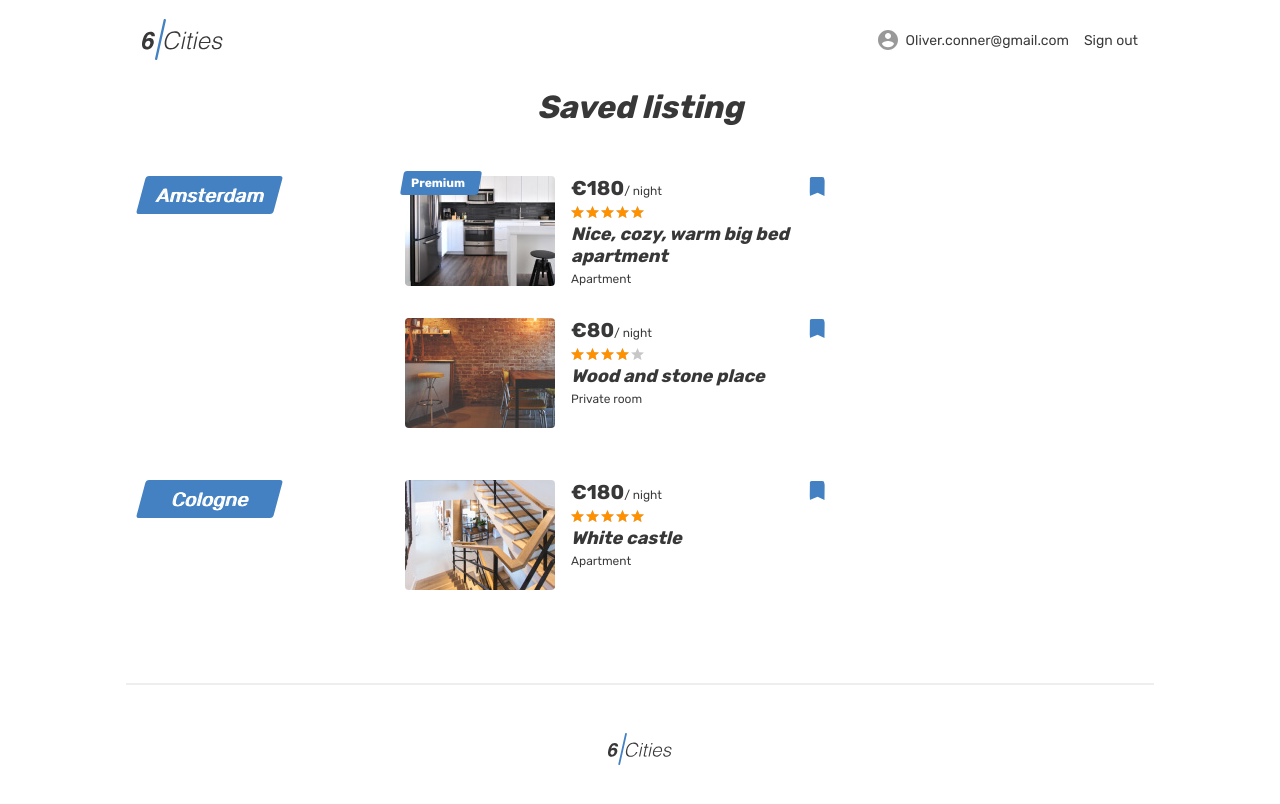
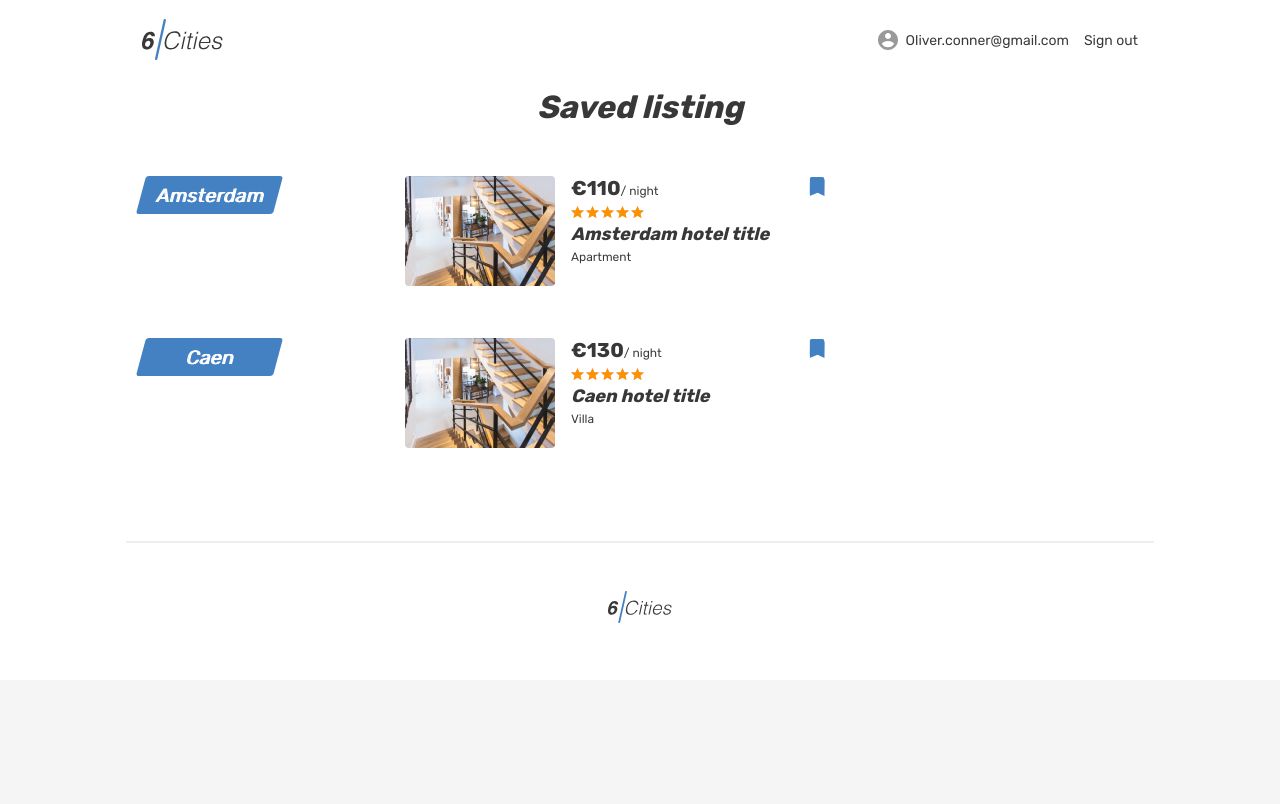
Before and after one commit to RomanBass/1430065-six-cities-9, a React (Create React App) app in the folder project/: page /favorites in a window 1280 px wide. Shown: the top 804 px of the page. Built offline with nearby package versions, Linux system fonts and the light colour scheme.

Commit message:
realizes favorites rendering

```diff
--- a/project/src/components/favorites/favorites.tsx
+++ b/project/src/components/favorites/favorites.tsx
@@ -1,4 +1,53 @@
+import { offers } from '../../mocks/offers';
+
 function Favorites(): JSX.Element {
+
+  const renderFavoriteCards = offers.filter((offer) => offer.isFavorite === true)
+    .map((offer) =>
+      (
+        <li key={offer.id} className="favorites__locations-items">
+          <div className="favorites__locations locations locations--current">
+            <div className="locations__item">
+              <a className="locations__item-link" href="/">
+                <span>{offer.city.name}</span>
+              </a>
+            </div>
+          </div>
+          <div className="favorites__places">
+            <article className="favorites__card place-card">
+              <div className="favorites__image-wrapper place-card__image-wrapper">
+                <a href="/">
+                  <img className="place-card__image" src="img/apartment-small-04.jpg" width="150" height="110" alt="Place" />
+                </a>
+              </div>
+              <div className="favorites__card-info place-card__info">
+                <div className="place-card__price-wrapper">
+                  <div className="place-card__price">
+                    <b className="place-card__price-value">&euro;{offer.price}</b>
+                    <span className="place-card__price-text">&#47;&nbsp;night</span>
+                  </div>
+                  <button className="place-card__bookmark-button place-card__bookmark-button--active button" type="button">
+                    <svg className="place-card__bookmark-icon" width="18" height="19">
+                      <use xlinkHref="#icon-bookmark"></use>
+                    </svg>
+                    <span className="visually-hidden">In bookmarks</span>
+                  </button>
+                </div>
+                <div className="place-card__rating rating">
+                  <div className="place-card__stars rating__stars">
+                    <span style={{ width: '100%' }}></span>
+                    <span className="visually-hidden">{offer.rating}</span>
+                  </div>
+                </div>
+                <h2 className="place-card__name">
+                  <a href="/">{offer.title}</a>
+                </h2>
+                <p className="place-card__type">{offer.type}</p>
+              </div>
+            </article>
+          </div>
+        </li>
+      ));
   return (
     <div className="page">
       <header className="header">
@@ -28,137 +77,13 @@ function Favorites(): JSX.Element {
           </div>
         </div>
       </header>
-
       <main className="page__main page__main--favorites">
         <div className="page__favorites-container container">
           <section className="favorites">
             <h1 className="favorites__title">Saved listing</h1>
-
-
             <ul className="favorites__list">
-              <li className="favorites__locations-items">
-                <div className="favorites__locations locations locations--current">
-                  <div className="locations__item">
-                    <a className="locations__item-link" href="/">
-                      <span>Amsterdam</span>
-                    </a>
-                  </div>
-                </div>
-                <div className="favorites__places">
-                  <article className="favorites__card place-card">
-                    <div className="place-card__mark">
-                      <span>Premium</span>
-                    </div>
-                    <div className="favorites__image-wrapper place-card__image-wrapper">
-                      <a href="/">
-                        <img className="place-card__image" src="img/apartment-small-03.jpg" width="150" height="110" alt="Place" />
-                      </a>
-                    </div>
-                    <div className="favorites__card-info place-card__info">
-                      <div className="place-card__price-wrapper">
-                        <div className="place-card__price">
-                          <b className="place-card__price-value">&euro;180</b>
-                          <span className="place-card__price-text">&#47;&nbsp;night</span>
-                        </div>
-                        <button className="place-card__bookmark-button place-card__bookmark-button--active button" type="button">
-                          <svg className="place-card__bookmark-icon" width="18" height="19">
-                            <use xlinkHref="#icon-bookmark"></use>
-                          </svg>
-                          <span className="visually-hidden">In bookmarks</span>
-                        </button>
-                      </div>
-                      <div className="place-card__rating rating">
-                        <div className="place-card__stars rating__stars">
-                          <span style={{width: '100%'}}></span>
-                          <span className="visually-hidden">Rating</span>
-                        </div>
-                      </div>
-                      <h2 className="place-card__name">
-                        <a href="/">Nice, cozy, warm big bed apartment</a>
-                      </h2>
-                      <p className="place-card__type">Apartment</p>
-                    </div>
-                  </article>
-
-                  <article className="favorites__card place-card">
-                    <div className="favorites__image-wrapper place-card__image-wrapper">
-                      <a href="/">
-                        <img className="place-card__image" src="img/room-small.jpg" width="150" height="110" alt="Place" />
-                      </a>
-                    </div>
-                    <div className="favorites__card-info place-card__info">
-                      <div className="place-card__price-wrapper">
-                        <div className="place-card__price">
-                          <b className="place-card__price-value">&euro;80</b>
-                          <span className="place-card__price-text">&#47;&nbsp;night</span>
-                        </div>
-                        <button className="place-card__bookmark-button place-card__bookmark-button--active button" type="button">
-                          <svg className="place-card__bookmark-icon" width="18" height="19">
-                            <use xlinkHref="#icon-bookmark"></use>
-                          </svg>
-                          <span className="visually-hidden">In bookmarks</span>
-                        </button>
-                      </div>
-                      <div className="place-card__rating rating">
-                        <div className="place-card__stars rating__stars">
-                          <span style={{width: '80%'}}></span>
-                          <span className="visually-hidden">Rating</span>
-                        </div>
-                      </div>
-                      <h2 className="place-card__name">
-                        <a href="/">Wood and stone place</a>
-                      </h2>
-                      <p className="place-card__type">Private room</p>
-                    </div>
-                  </article>
-                </div>
-              </li>
-
-              <li className="favorites__locations-items">
-                <div className="favorites__locations locations locations--current">
-                  <div className="locations__item">
-                    <a className="locations__item-link" href="/">
-                      <span>Cologne</span>
-                    </a>
-                  </div>
-                </div>
-                <div className="favorites__places">
-                  <article className="favorites__card place-card">
-                    <div className="favorites__image-wrapper place-card__image-wrapper">
-                      <a href="/">
-                        <img className="place-card__image" src="img/apartment-small-04.jpg" width="150" height="110" alt="Place" />
-                      </a>
-                    </div>
-                    <div className="favorites__card-info place-card__info">
-                      <div className="place-card__price-wrapper">
-                        <div className="place-card__price">
-                          <b className="place-card__price-value">&euro;180</b>
-                          <span className="place-card__price-text">&#47;&nbsp;night</span>
-                        </div>
-                        <button className="place-card__bookmark-button place-card__bookmark-button--active button" type="button">
-                          <svg className="place-card__bookmark-icon" width="18" height="19">
-                            <use xlinkHref="#icon-bookmark"></use>
-                          </svg>
-                          <span className="visually-hidden">In bookmarks</span>
-                        </button>
-                      </div>
-                      <div className="place-card__rating rating">
-                        <div className="place-card__stars rating__stars">
-                          <span style={{width: '100%'}}></span>
-                          <span className="visually-hidden">Rating</span>
-                        </div>
-                      </div>
-                      <h2 className="place-card__name">
-                        <a href="/">White castle</a>
-                      </h2>
-                      <p className="place-card__type">Apartment</p>
-                    </div>
-                  </article>
-                </div>
-              </li>
+              {renderFavoriteCards}
             </ul>
-
-
           </section>
         </div>
       </main>
```
